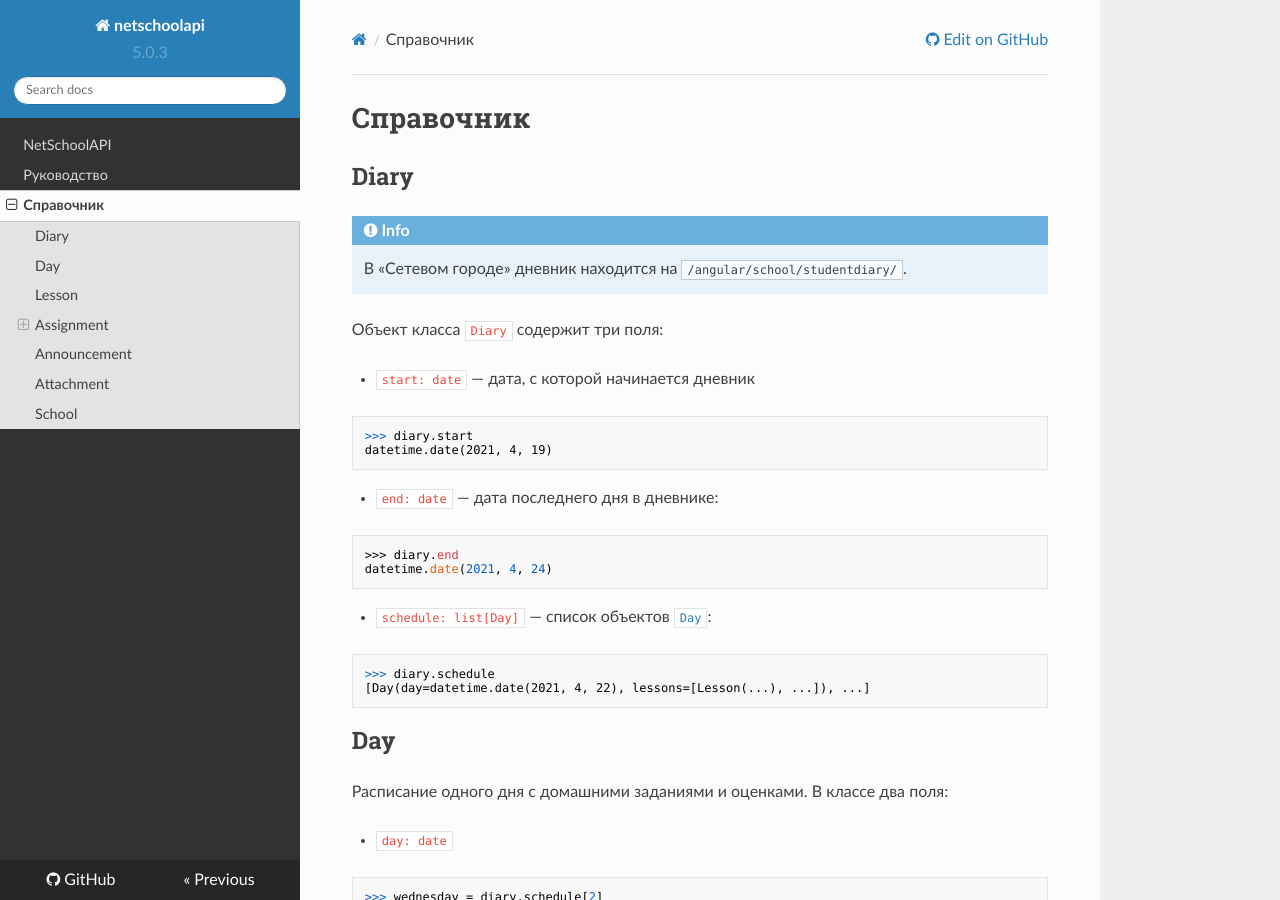
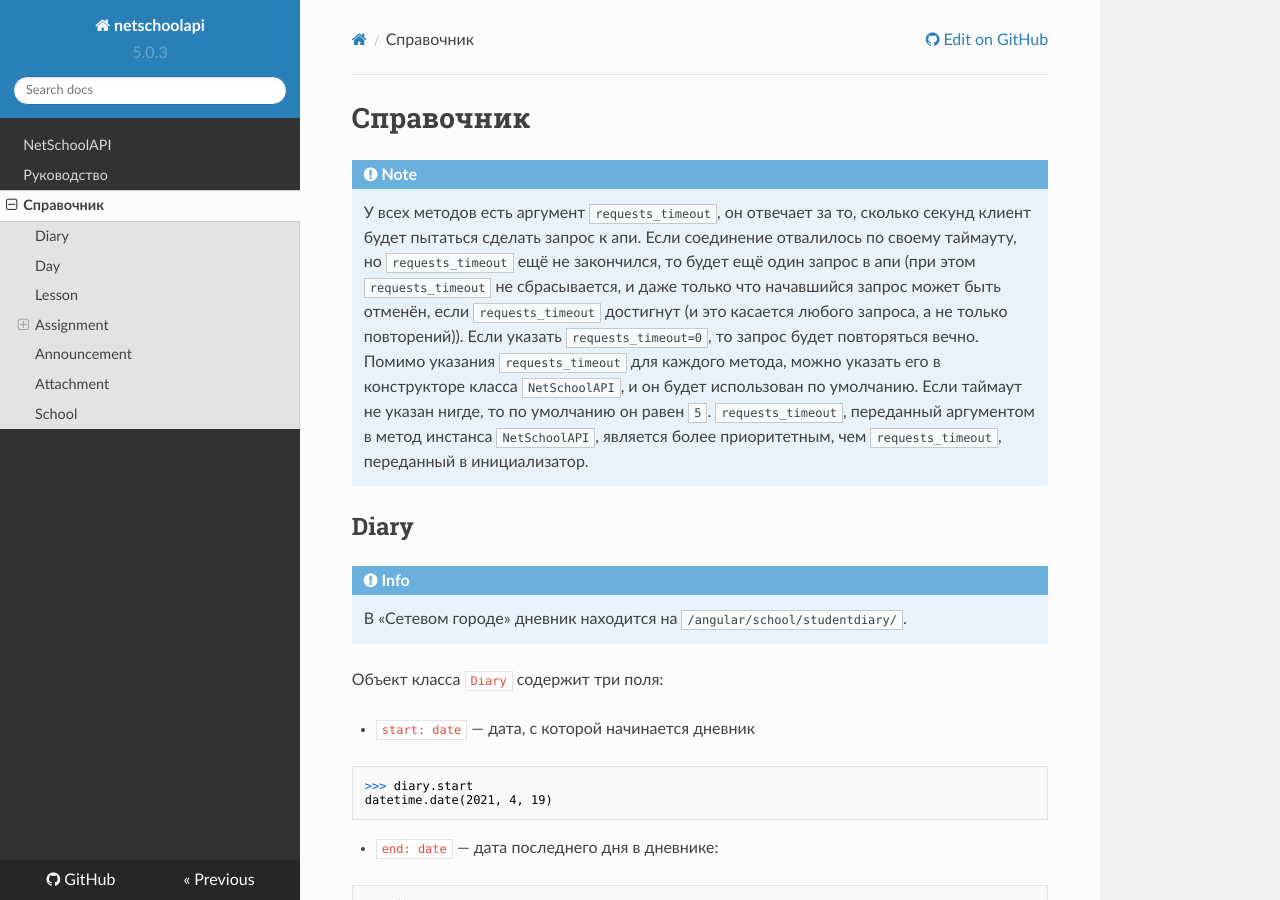
Before and after one commit to nm17/netschoolapi, an MkDocs documentation site: the page built from docs/reference.md, in a window 1280 px wide and 900 px high. Built offline with MkDocs 1.6.1, drawn with Linux system fonts in a browser that asks for light colours; nearby versions of some CDN libraries.

Commit message:
Infinite request retries! (Optional, btw)

```diff
--- a/docs/reference.md
+++ b/docs/reference.md
@@ -1,4 +1,11 @@
 # Справочник
+
+!!! Note
+    У всех методов есть аргумент `requests_timeout`, он отвечает за то, сколько секунд клиент будет пытаться сделать запрос к апи.
+    Если соединение отвалилось по своему таймауту, но `requests_timeout` ещё не закончился, то будет ещё один запрос в апи (при этом `requests_timeout` не сбрасывается, и даже только что начавшийся запрос может быть отменён, если `requests_timeout` достигнут (и это касается любого запроса, а не только повторений)).
+    Если указать `requests_timeout=0`, то запрос будет повторяться вечно.
+    Помимо указания `requests_timeout` для каждого метода, можно указать его в конструкторе класса `NetSchoolAPI`, и он будет использован по умолчанию. Если таймаут не указан нигде, то по умолчанию он равен `5`.
+    `requests_timeout`, переданный аргументом в метод инстанса `NetSchoolAPI`, является более приоритетным, чем `requests_timeout`, переданный в инициализатор.
 
 ## Diary {#diary}
 
```
Also changed, not shown: 1 other file.
